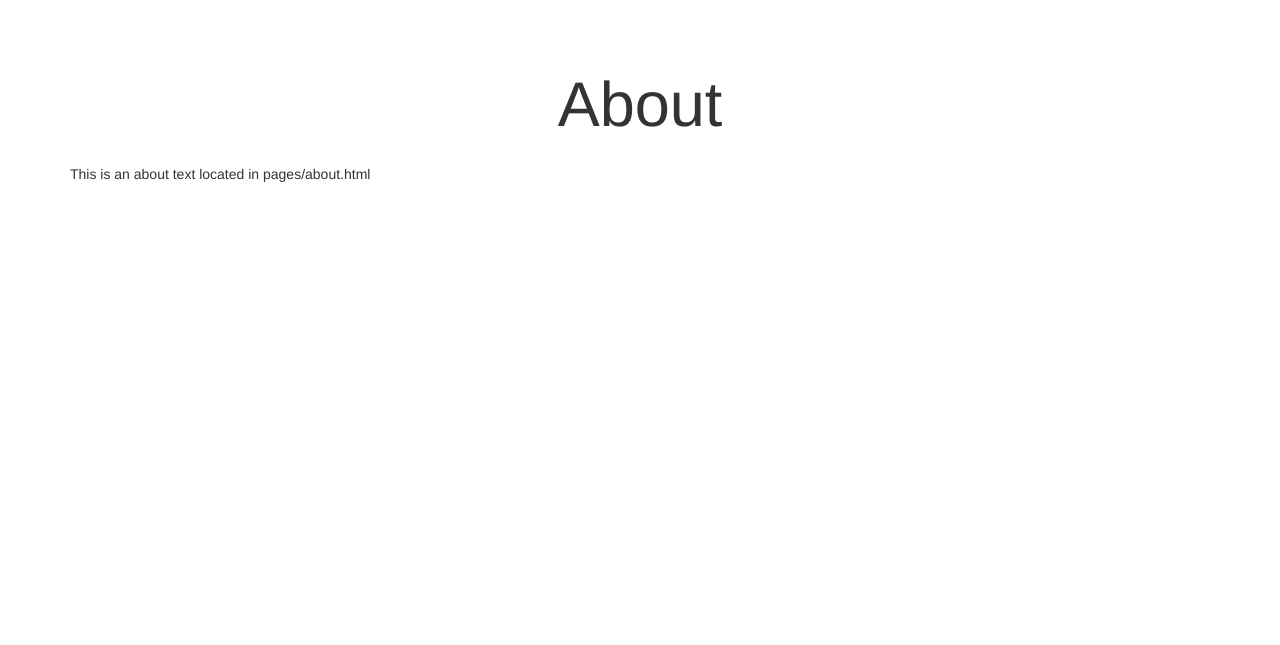
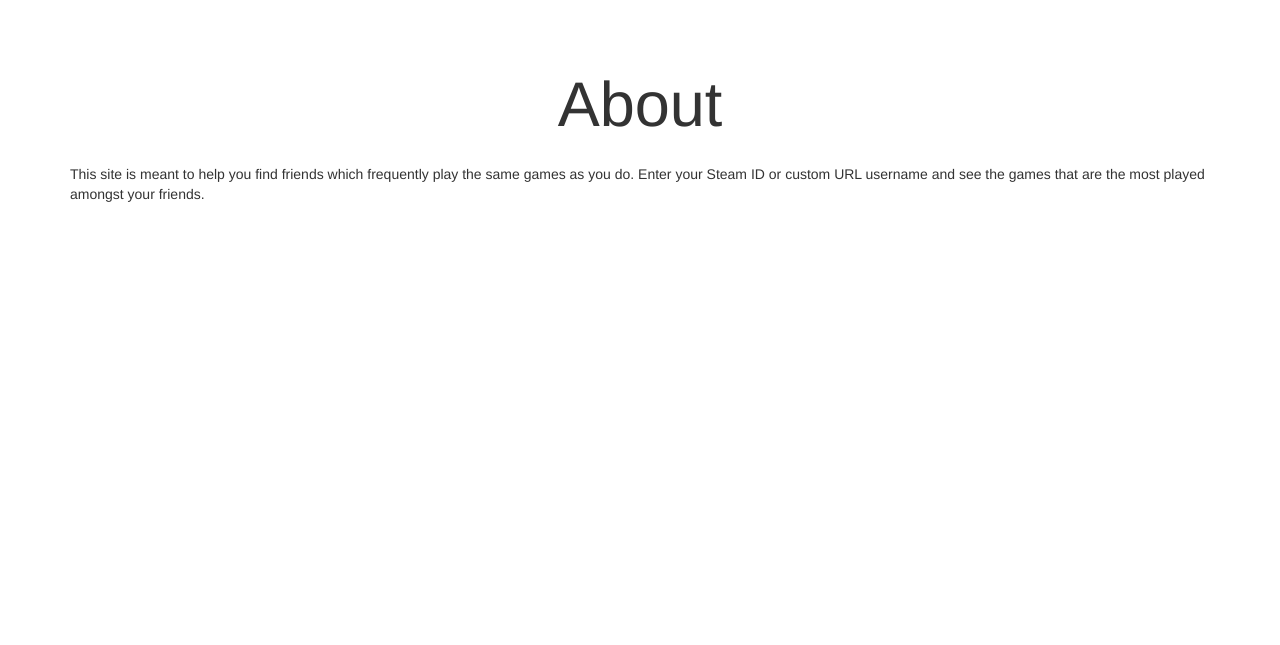
Before and after one commit to ymaktepi/SteamNetwork, a Flask app: page /about/ in a window 1280 px wide. Shown: the part 52-697 px from the top of the page. Run offline with Flask 2, Linux system fonts and the light colour scheme; some libraries are stand-ins or nearby versions.

Commit message:
updated about text

```diff
--- a/application/steamnetwork/templates/pages/about.html
+++ b/application/steamnetwork/templates/pages/about.html
@@ -9,5 +9,5 @@
 {% endblock page_subtitle %}
 
 {% block main %}
-This is an about text located in pages/about.html
+This site is meant to help you find friends which frequently play the same games as you do. Enter your Steam ID or custom URL username and see the games that are the most played amongst your friends.
 {% endblock main %}
```
